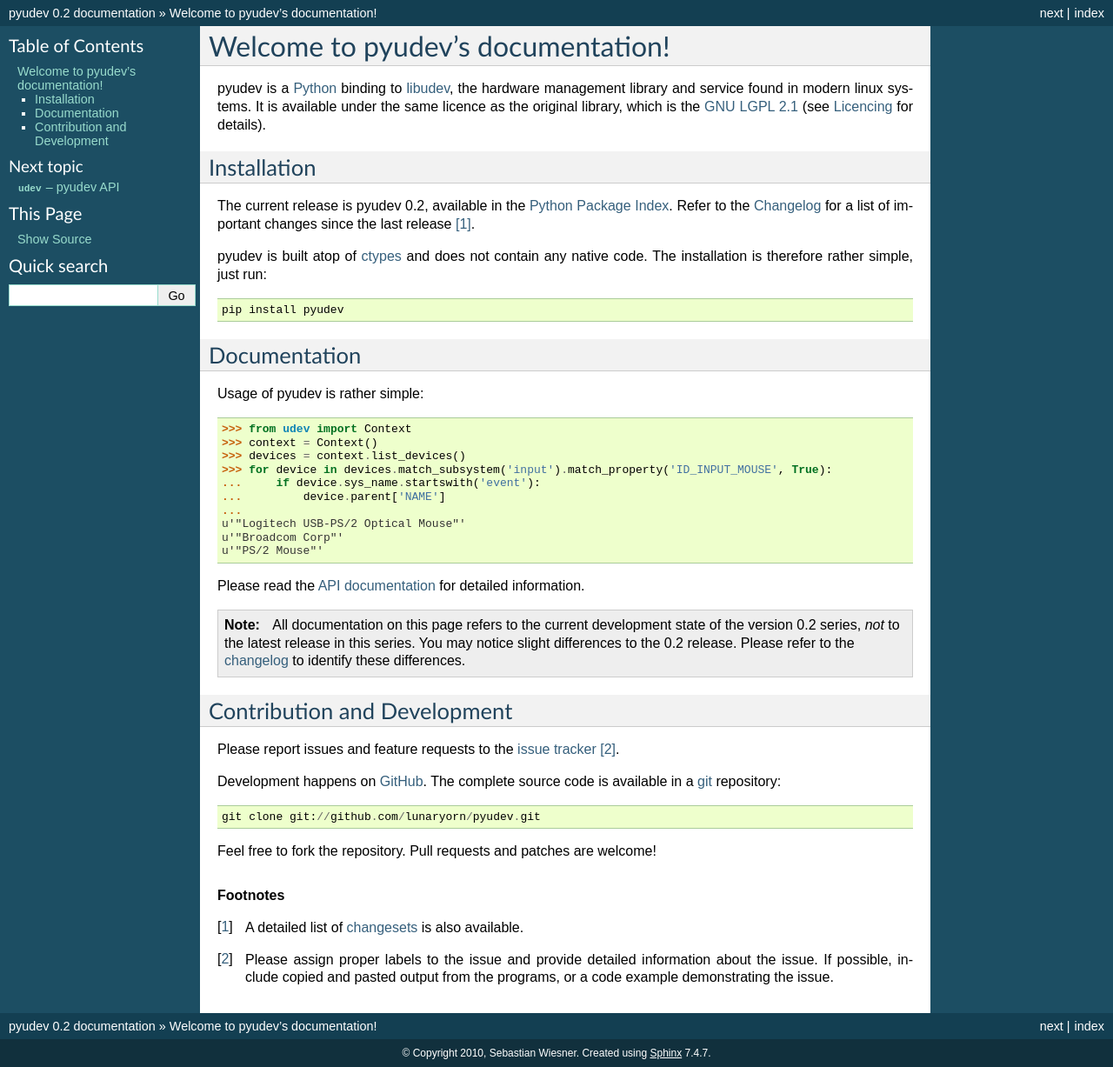
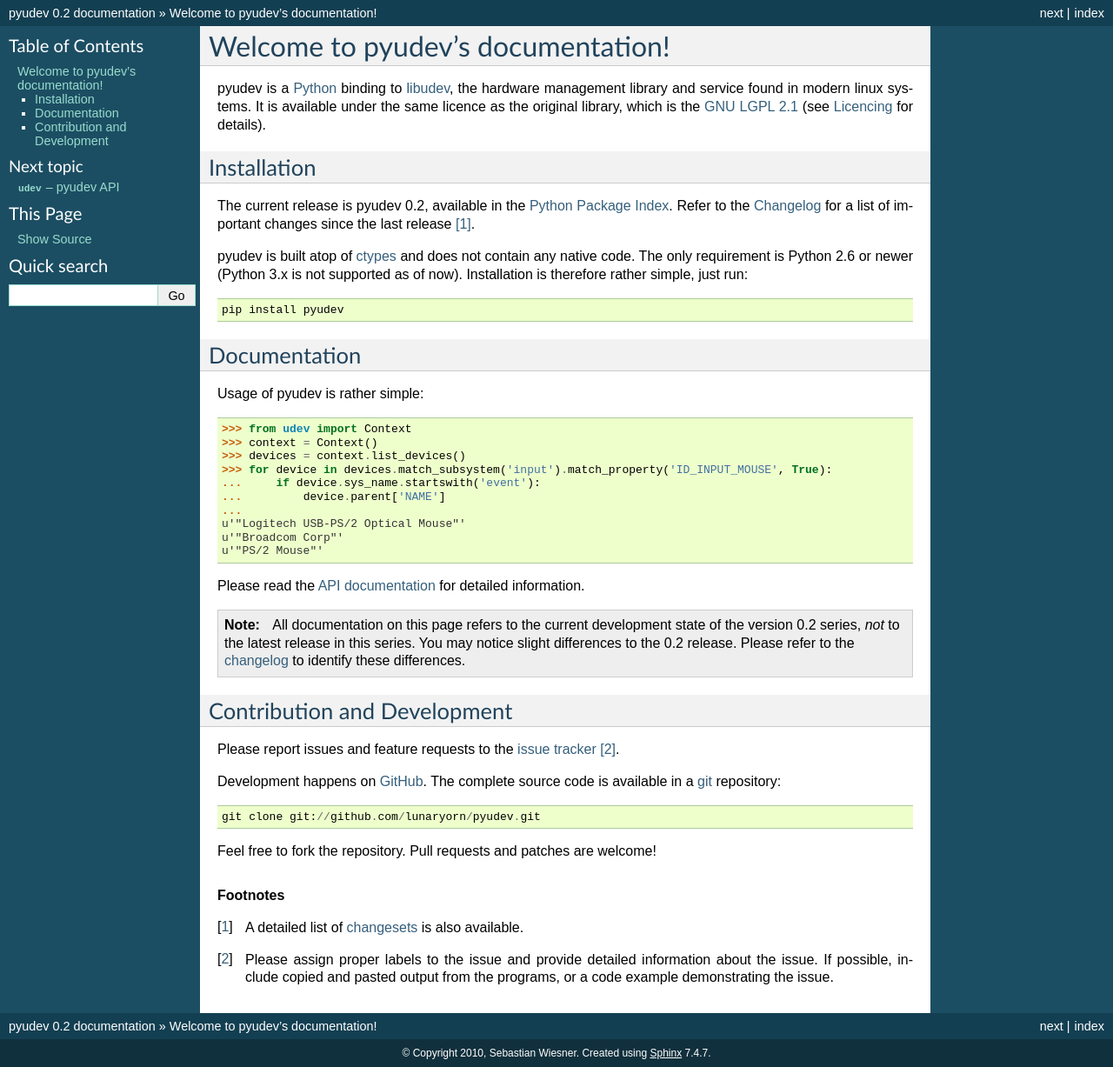
Before and after one commit to pyudev/pyudev, a Sphinx documentation site: the page built from doc/index.rst, in a window 1280 px wide. Shown: the whole page at 87% size. Built offline with Sphinx 7.4.7, drawn with Linux system fonts in a browser that asks for light colours.

Commit message:
Document Python 2.6 requirement

```diff
--- a/README.rst
+++ b/README.rst
@@ -14,8 +14,8 @@
 ============
 
 The binding is implemented in pure Python atop of ctypes_ and contains no
-native code.  Therefore, no compiler is required for installation, simply
-run::
+native code.  The only requirement is Python 2.6 or newer (Python 3.x is not
+supported as of now).  Installation is therefore rather simple, just run::
 
    python setup.py install
 
--- a/doc/index.rst
+++ b/doc/index.rst
@@ -15,7 +15,8 @@
 the last release [#changes]_.
 
 pyudev is built atop of ctypes_ and does not contain any native code.  The
-installation is therefore rather simple, just run::
+only requirement is Python 2.6 or newer (Python 3.x is not supported as of
+now).  Installation is therefore rather simple, just run::
 
    pip install pyudev
 
```
